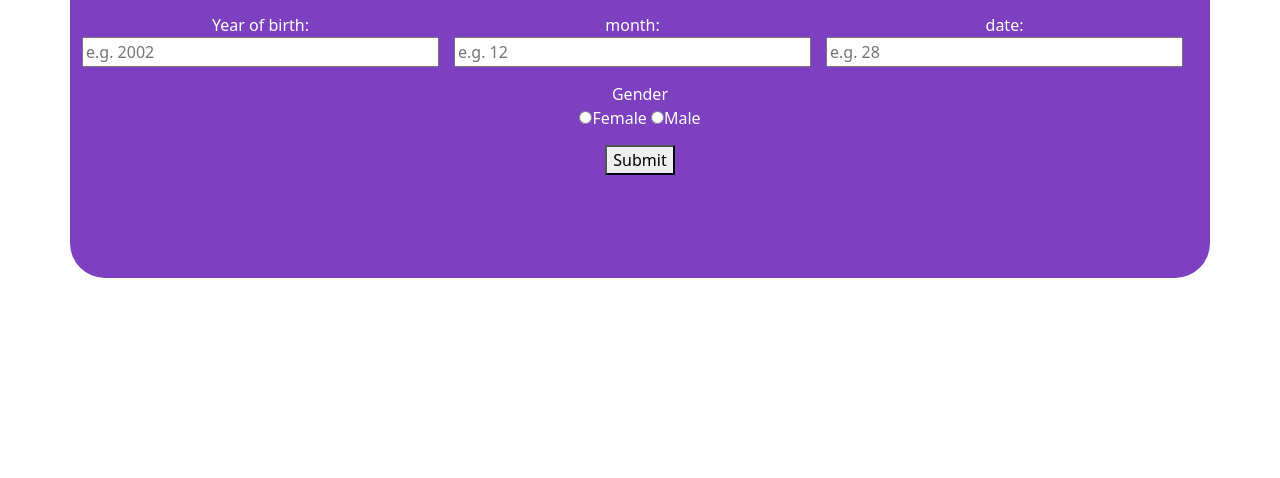
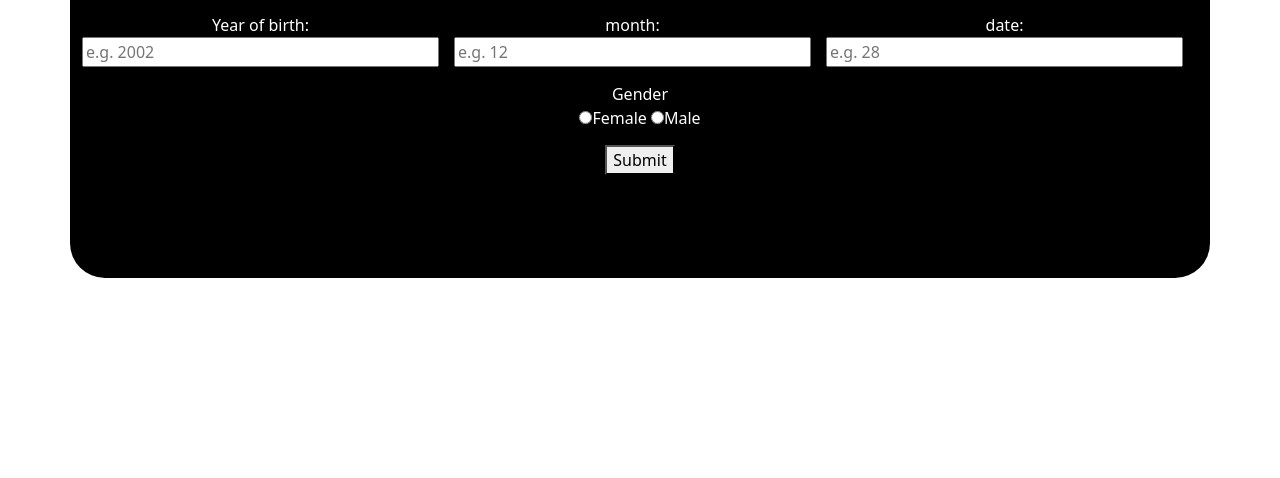
Before and after one commit to Wambui-123/akan, a plain HTML site: page index.html in a window 1280 px wide. Shown: the part 322-800 px from the top of the page. Drawn offline with nearby package versions, Linux system fonts and the light colour scheme.

Commit message:
added few styles

```diff
--- a/style.css
+++ b/style.css
@@ -12,7 +12,7 @@ body{
     color: white;
     border-radius: 35px;
     text-align: center;
-    background: rgb(92, 17, 177, 0.8);
+    background: black;
 
 }
 
```
